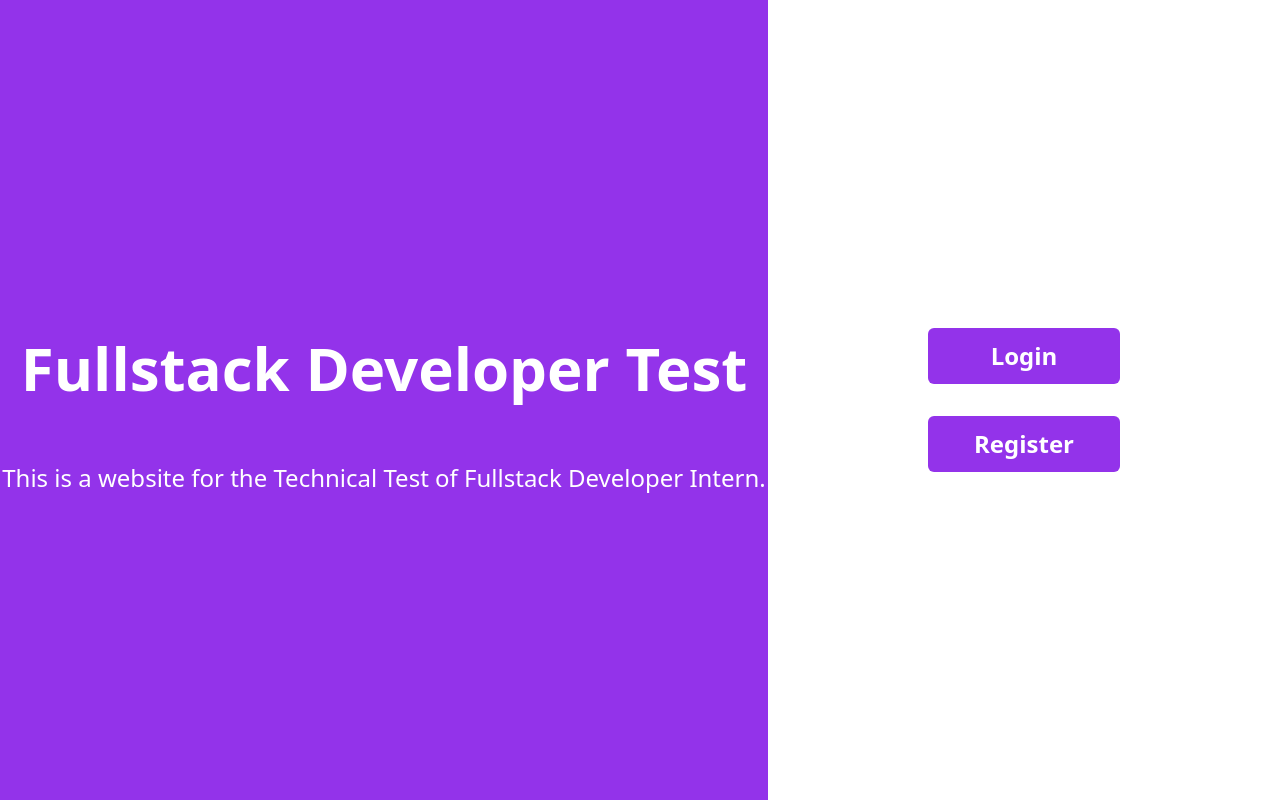
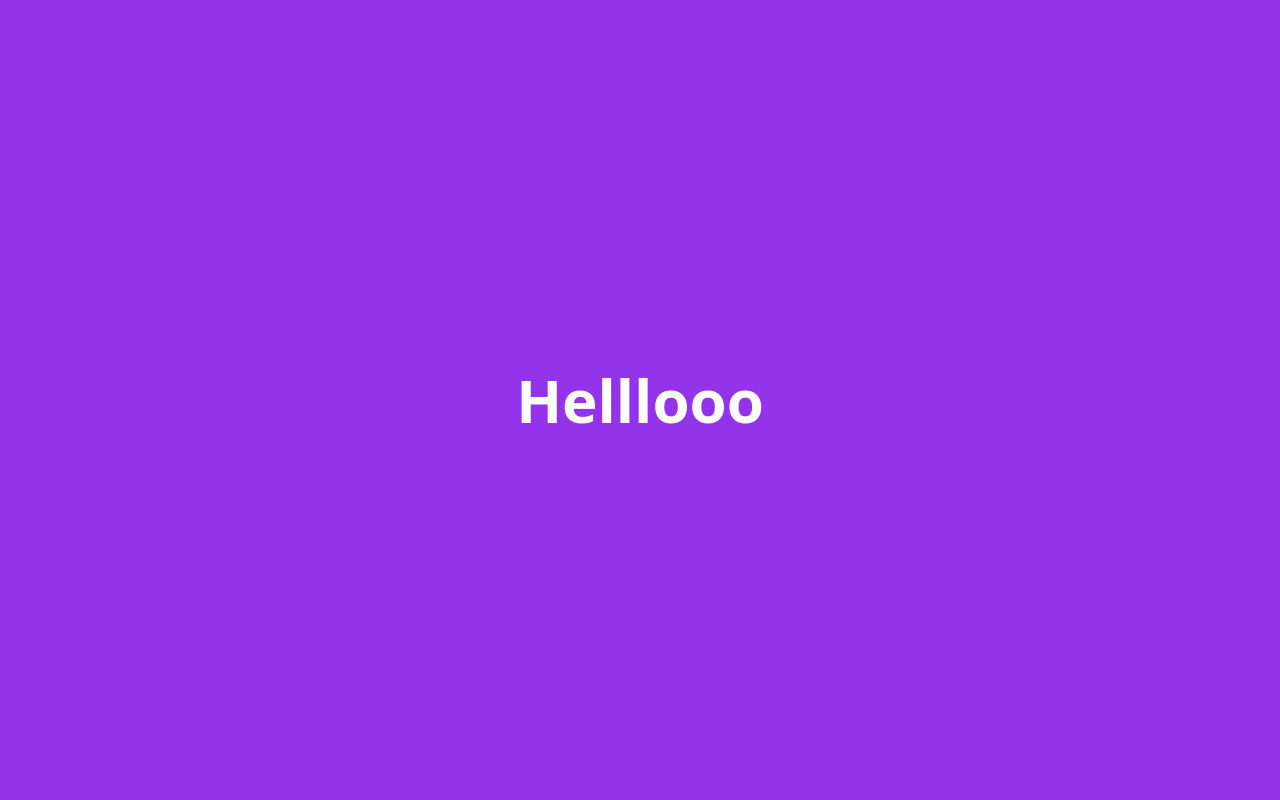
Before and after one commit to Fnhafiz/FullstackDevTest, a React (Vite) app in the folder full-stack-dev-test/: page /home in a window 1280 px wide. Built offline with nearby package versions, Linux system fonts and the light colour scheme.

Commit message:
feat: add homepage

```diff
--- a/full-stack-dev-test/src/App.tsx
+++ b/full-stack-dev-test/src/App.tsx
@@ -1,12 +1,14 @@
 import { useState } from "react";
 import { BrowserRouter, Routes, Route } from "react-router-dom";
 import { LandingPage } from "./pages/landing-page";
+import { HomePage } from "./pages/home-page";
 
 function App() {
 	return (
 		<BrowserRouter>
 			<Routes>
 				<Route path="/*" element={<LandingPage />} />
+				<Route path="/home" element={<HomePage />} />
 			</Routes>
 		</BrowserRouter>
 	);
--- a/full-stack-dev-test/src/pages/home-page/index.tsx
+++ b/full-stack-dev-test/src/pages/home-page/index.tsx
@@ -0,0 +1,14 @@
+import { ToastContainer } from "react-toastify";
+import { useState } from "react";
+
+export const HomePage = () => {
+	return (
+		<div className="flex flex-col md:flex-row">
+			<div className="w-full h-screen bg-purple-600 flex flex-col justify-center px-20]">
+				<p className="w-full text-6xl font-bold text-center text-white pt-8 mb-8 mt">
+					Helllooo
+				</p>
+			</div>
+		</div>
+	);
+};
```
